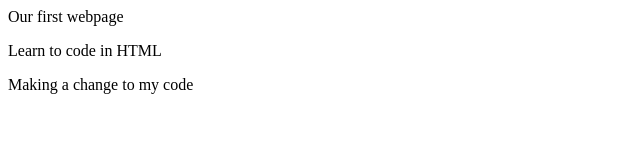
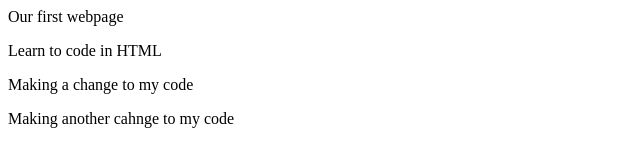
Before and after one commit to savitha87/New-folder--2-, a plain HTML site: page index.html in a window 1280 px wide. Shown: the whole page, without its empty margins (0-640 px from the left). Drawn offline with Linux system fonts and the light colour scheme.

Commit message:
second Update

```diff
--- a/index.html
+++ b/index.html
@@ -5,5 +5,6 @@
         <hl> Our first webpage</hl>
         <p> Learn to code in HTML</p>
         <p> Making a change to my code</p>
+        <p>Making another cahnge to my code</p>
     </body>
 </html>
```
